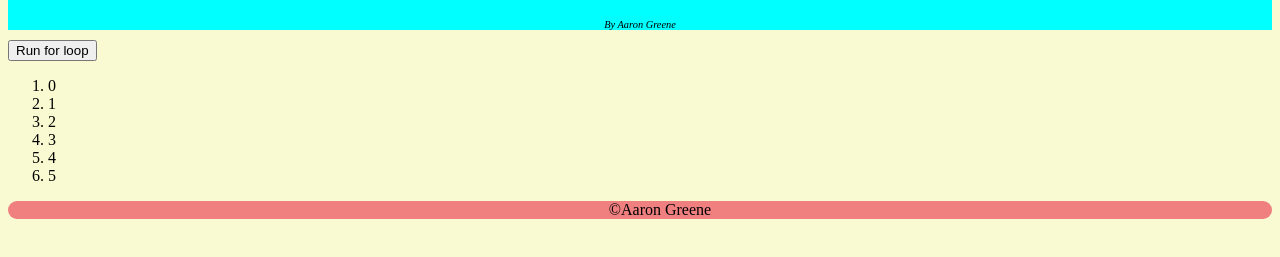
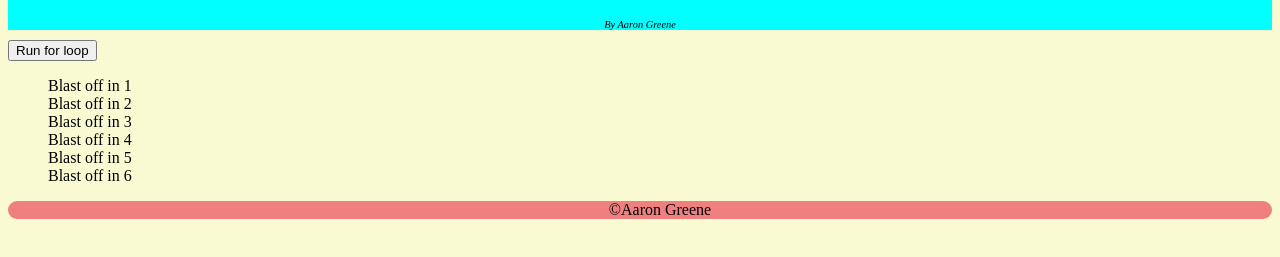
Before and after one commit to Agingalus/Agingalus.github.io, a plain HTML site: page for-loops/week07Day02.html in a window 1280 px wide. Both pictures are taken after a click on the button "Run for loop". Shown: the part 61-318 px from the top of the page. Drawn offline with Linux system fonts and the light colour scheme.

Commit message:
javascript

```diff
--- a/JavaScriptTest/week07-day01.js
+++ b/JavaScriptTest/week07-day01.js
@@ -24,7 +24,7 @@ var app = {
         if (input % 2 === 0) {
             console.log('Your input of ' + input + ' is even.');
         } else {
-            console.log('Your input of ' + input + ' is odd'.);
+            console.log('Your input of ' + input + ' is odd');
         }
     }
 };
--- a/for-loops/index.js
+++ b/for-loops/index.js
@@ -1,15 +1,17 @@
 
 window.onload = () => {
     const listButton = document.getElementById('run-for-loop');
+    let count = 1;
 
     listButton.onclick = () => {
         const myList = document.getElementById('my-list');
         for (let i = 0; i <= 5; i++) {
             console.log("Blast off in ", i);
-            elfCode.appendToList(myList, i);
+            elfCode.appendToList(myList, "Blast off in "+ count++);
 
         }
 
         // END LOOP
     }
+
 }
--- a/for-loops/week07day2.css
+++ b/for-loops/week07day2.css
@@ -19,3 +19,6 @@ footer ul{
     font-size: 65%;
 
 }
+ol{
+    list-style-type: none
+}
```
Also changed, not shown: HomeIndex/indexHome.html (+1 -0 lines), JavaScriptTest/functionBasic.html (added, +14 -0 lines), JavaScriptTest/functionBasics.js (added).
